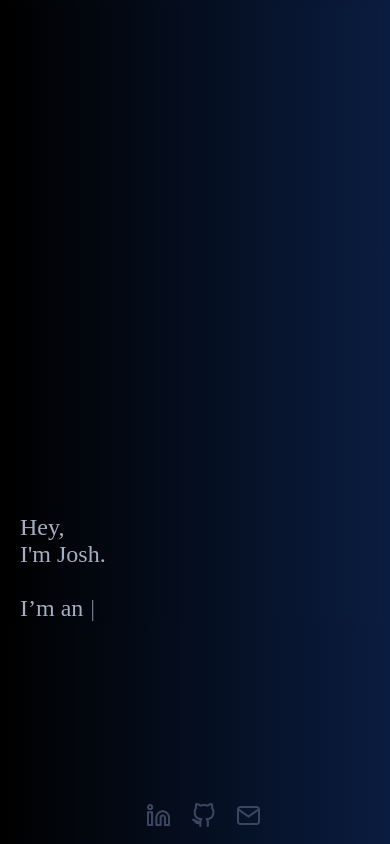
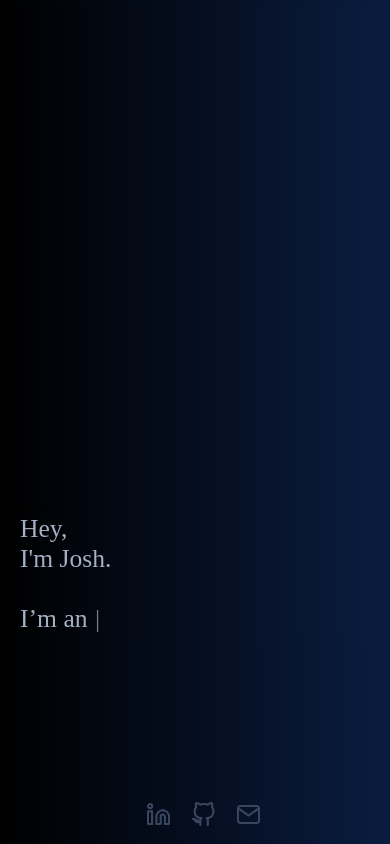
Before and after one commit to josharnoldjosh/personal-website, a Flask app: page / in a window 390 px wide. Run offline with Flask 2, Linux system fonts and the light colour scheme; some libraries are stand-ins or nearby versions.

Commit message:
tweaked css

```diff
--- a/static/style.css
+++ b/static/style.css
@@ -7,7 +7,7 @@
 @media only screen and (max-width: 600px) {
 
     body {
-        font-size: 1.2em;
+        font-size: 1.4em;
     }
 
     model-viewer {
@@ -21,7 +21,7 @@
 @media only screen and (max-width: 1200px) {
 
     body {
-        font-size: 1.5em;
+        font-size: 1.6em;
     }
 
     model-viewer {
```
Also changed, not shown: 1 other file.
